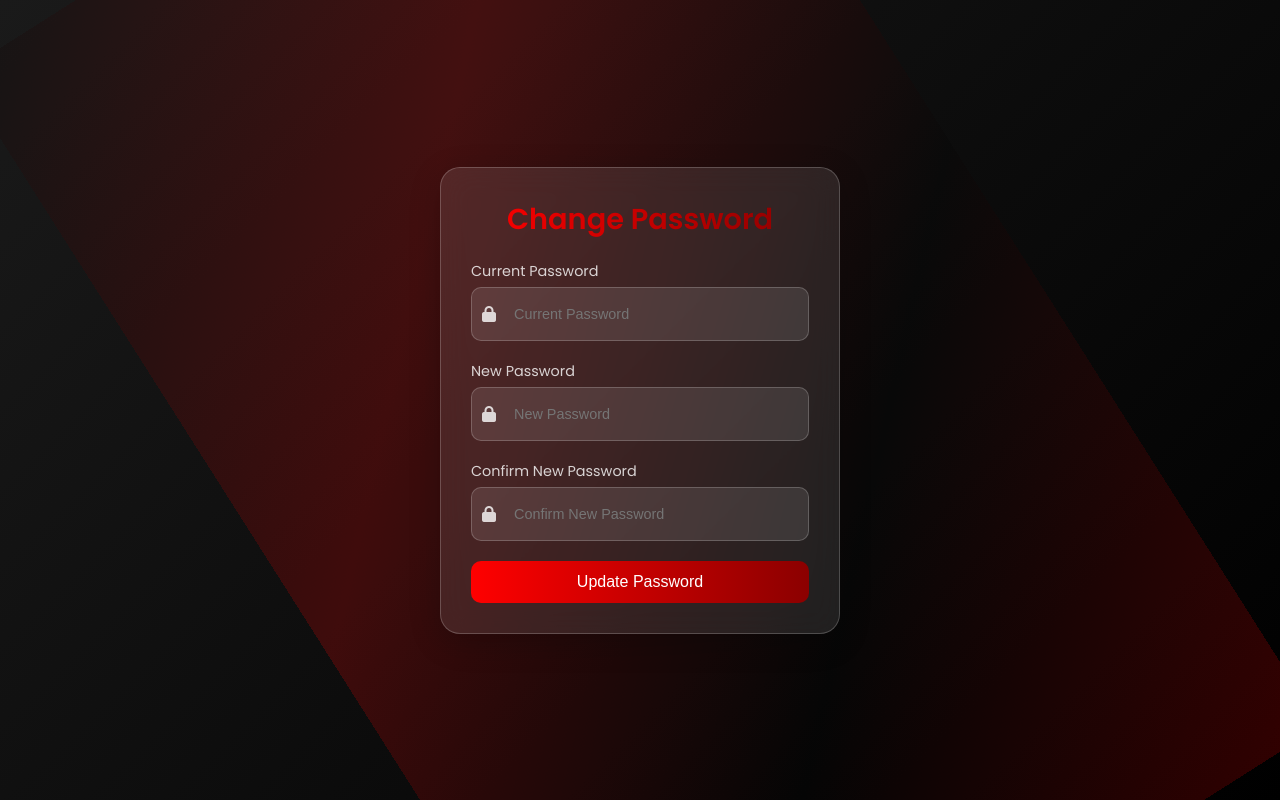
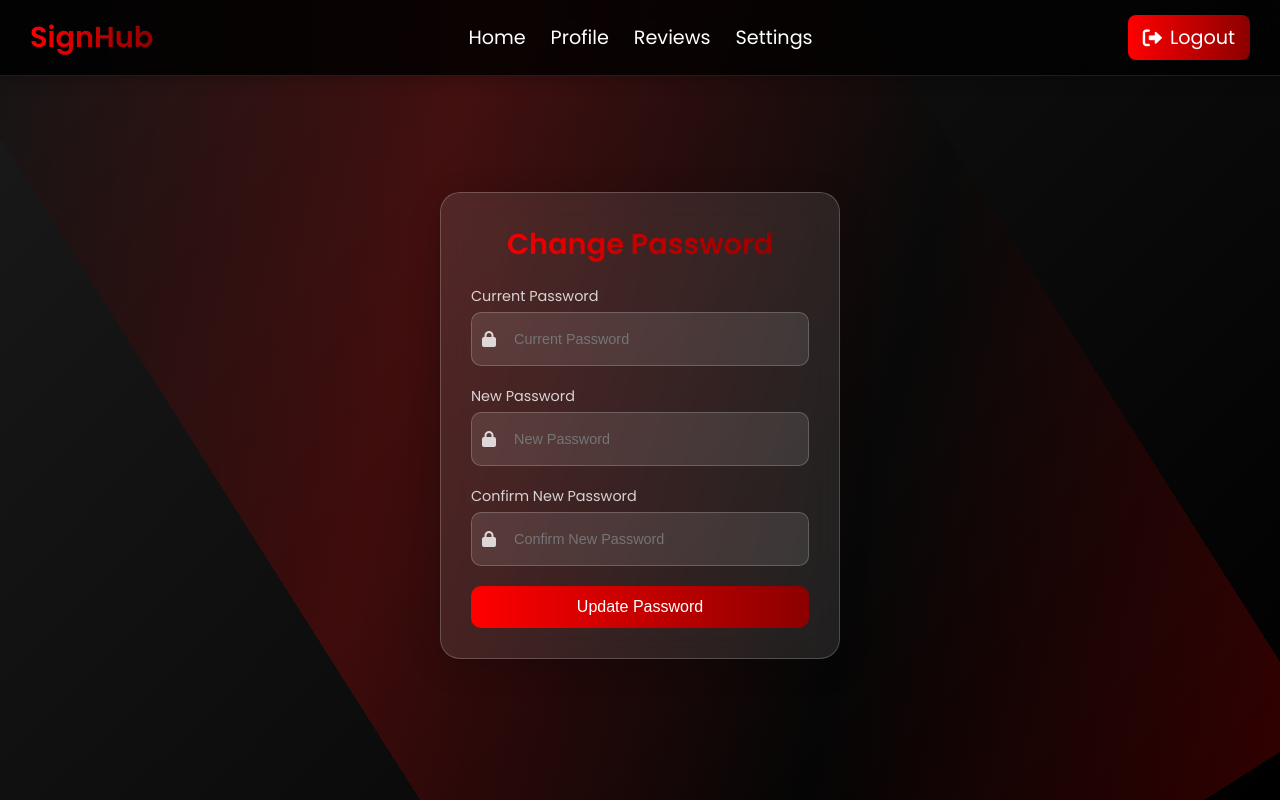
Before and after one commit to Bushra-Butt-17/SignHub-FYP-II, a Flask app: page /contributor/change_password in a window 1280 px wide. Run offline with Flask 3, Linux system fonts and the light colour scheme; the visitor is signed in with stand-in values (Sample User, id 1); parts of the project's set-up code (start-up, migrations or seed data) failed here and were passed over.

Commit message:
Update change_password.html

```diff
--- a/templates/change_password.html
+++ b/templates/change_password.html
@@ -12,6 +12,104 @@
             margin: 0;
             padding: 0;
             box-sizing: border-box;
+        }
+         /* General Styles */
+         * {
+            margin: 0;
+            padding: 0;
+            box-sizing: border-box;
+        }
+
+        /* Navbar Styles */
+        .navbar {
+            width: 100%;
+            background: linear-gradient(90deg, rgba(0, 0, 0, 0.9), rgba(0, 0, 0, 0.7));
+            display: flex;
+            justify-content: space-between;
+            align-items: center;
+            padding: 15px 30px;
+            position: fixed;
+            top: 0;
+            left: 0;
+            z-index: 1000;
+            transition: background 0.3s, box-shadow 0.3s;
+            backdrop-filter: blur(10px);
+            border-bottom: 1px solid rgba(255, 255, 255, 0.1);
+            box-shadow: 0 4px 15px rgba(0, 0, 0, 0.2);
+        }
+
+        .navbar.scrolled {
+            background: linear-gradient(90deg, rgba(255, 0, 0, 0.9), rgba(139, 0, 0, 0.9));
+            box-shadow: 0 4px 15px rgba(255, 0, 0, 0.3);
+        }
+
+        .logo {
+            font-size: 1.8rem;
+            font-weight: 700;
+            color: #ff0000;
+            background: linear-gradient(90deg, #ff0000, #8b0000);
+            -webkit-background-clip: text;
+            -webkit-text-fill-color: transparent;
+            transition: transform 0.3s;
+        }
+
+        .navbar.scrolled .logo {
+            color: white;
+            background: linear-gradient(90deg, white, #ccc);
+            -webkit-background-clip: text;
+            -webkit-text-fill-color: transparent;
+        }
+
+        .nav-links {
+            display: flex;
+            gap: 25px;
+        }
+
+        .nav-link {
+            text-decoration: none;
+            font-size: 1.2rem;
+            color: white;
+            transition: color 0.3s, transform 0.3s;
+            position: relative;
+        }
+
+        .nav-link::after {
+            content: '';
+            position: absolute;
+            bottom: -5px;
+            left: 0;
+            width: 0;
+            height: 2px;
+            background: linear-gradient(90deg, #ff0000, #8b0000);
+            transition: width 0.3s;
+        }
+
+        .nav-link:hover {
+            color: #ff0000;
+            transform: translateY(-3px);
+        }
+
+        .nav-link:hover::after {
+            width: 100%;
+        }
+
+        .nav-actions .logout-btn {
+            text-decoration: none;
+            color: white;
+            font-size: 1.2rem;
+            background: linear-gradient(90deg, #ff0000, #8b0000);
+            padding: 8px 15px;
+            border-radius: 8px;
+            transition: transform 0.3s, box-shadow 0.3s;
+            display: flex;
+            align-items: center;
+            gap: 8px;
+        }
+
+        .nav-actions .logout-btn:hover {
+            background: linear-gradient(90deg, #8b0000, #ff0000);
+            transform: translateY(-3px);
+            box-shadow: 0 4px 15px rgba(255, 0, 0, 0.3);
         }
 
         body {
@@ -58,6 +156,7 @@
             width: 400px;
             text-align: center;
             animation: fadeIn 1s ease-in-out;
+            margin-top: 50px;
         }
 
         @keyframes fadeIn {
@@ -144,7 +243,22 @@
     </style>
 </head>
 <body>
+    <nav class="navbar">
+        <div class="logo">SignHub</div>
+        <div class="nav-links">
+            <a href="{{ url_for('dashboard') }}" class="nav-link">Home</a>
+            <a href="{{ url_for('contributor_profile') }}" class="nav-link">Profile</a>
+            <a href="{{ url_for('contributor_reviews') }}" class="nav-link">Reviews</a>
+            <a href="{{ url_for('contributor_profile') }}" class="nav-link">Settings</a>
+        </div>
+        <div class="nav-actions">
+            <a href="{{ url_for('logout') }}" class="logout-btn">
+                <i class="fas fa-sign-out-alt"></i> Logout
+            </a>
+        </div>
+    </nav>
     <div class="container">
+
         <h2>Change Password</h2>
         <form method="POST">
             <div class="form-group">
```
